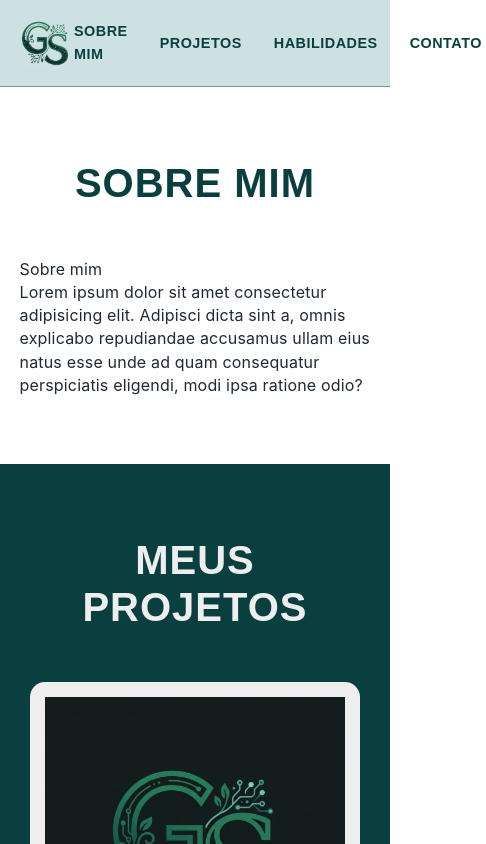
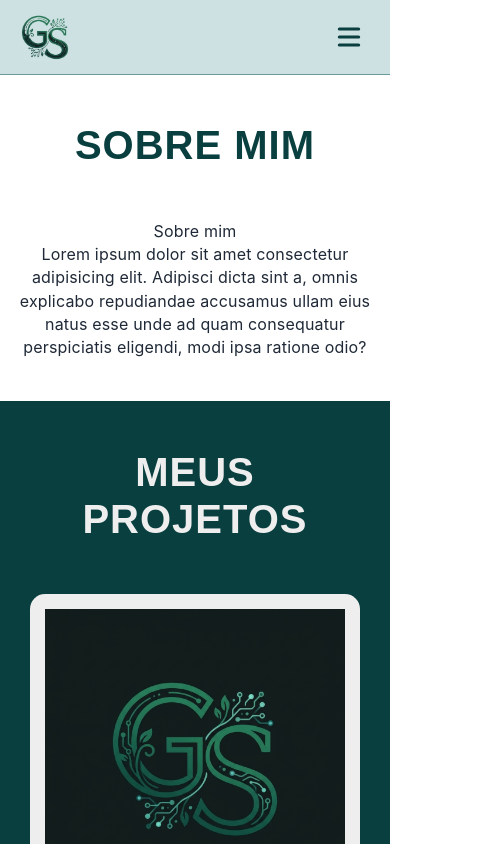
Before and after one commit to gabriellysaless/portifolio, a React (Vite) app: page / in a window 390 px wide. Shown: the top 844 px of the page, 486 px wide, since content can reach past the window. Built offline with nearby package versions, Linux system fonts and the light colour scheme.

Commit message:
style: estilo responsivo para mobile

```diff
--- a/src/App.module.css
+++ b/src/App.module.css
@@ -19,12 +19,22 @@
     justify-content: center;
     flex-wrap: wrap;
     gap: 2rem;
+    margin-top: 2rem;
 }
 
 .redesContainer {
     display: flex;
+    align-items: center;
+    justify-content: center;
 }
 
 .redesContainer h3 {
     display: block;
 }
+
+@media (max-width: 768px) {
+    .contatoContainer {
+        flex-direction: column;
+        gap: 1.5rem;
+    }
+}
--- a/src/components/Form/Form.module.css
+++ b/src/components/Form/Form.module.css
@@ -1,20 +1,23 @@
 .form {
     display: flex;
     flex-direction: column;
+    width: 100%;
+    max-width: 420px;
     margin: 20px 40px 20px 0;
     padding-right: 40px;
     border-right: 1px solid #D4A373;
 }
 
 .form__input {
-    margin-top: 10px;
+    margin-top: 12px;
     border-radius: 5px;
     border: 1px solid #0f5b5c83;
-    padding: 10px;
+    padding: 12px 15px;
     font-family: 'Inter', sans-serif;
 }
 
 .form__button {
+    width: 100%;
     margin: 18px 0;
     padding: 8px;
     border-radius: 5px;
@@ -29,3 +32,13 @@
     background-color: #0a3f40;
     cursor: pointer;
 }
+
+@media (max-width: 768px) {
+    .form {
+        border-right: none;
+        border-bottom: 1px solid #D4A373;
+        padding-right: 0;
+        padding-bottom: 20px;
+        margin: 0 0 20px 0;
+    }
+}
--- a/src/components/Header/Header.module.css
+++ b/src/components/Header/Header.module.css
@@ -6,6 +6,7 @@
     padding: 12px 5%;
     background-color: #CDE0E2;
     border-bottom: 1px solid #0f5b5c83;
+    position: relative;
 }
 
 .header__image {
@@ -36,3 +37,44 @@
 .header__nav a:hover {
     color: #2A9D90;
 }
+
+/* --- BOTÃO HAMBÚRGUER (Escondido por padrão no computador) --- */
+.header__button {
+    display: none;
+    background: none;
+    border: none;
+    font-size: 2rem;
+    color: #0A3F40;
+    cursor: pointer;
+}
+
+@media (max-width: 768px) {
+    .header__button {
+        display: flex;
+        align-items: center;
+        justify-content: center;
+    }
+
+    /* Oculta o nav padrão no celular */
+    .header__nav {
+        display: none;
+        position: absolute;
+        top: 100%;
+        left: 0;
+        width: 100%;
+
+        flex-direction: column;
+        align-items: center;
+        gap: 1.2rem;
+
+        padding: 20px 0;
+        background-color: #CDE0E2;
+        border-bottom: 1px solid #0f5b5c83;
+        box-shadow: 0 4px 12px rgba(0, 0, 0, 0.1);
+        z-index: 100;
+    }
+
+    .header__nav--open {
+        display: flex;
+    }
+}
--- a/src/components/Header/index.jsx
+++ b/src/components/Header/index.jsx
@@ -1,16 +1,33 @@
+import { useState } from "react";
 import styles from "./Header.module.css";
 import logoClara from "../../assets/logo-clara-menor.jpg";
+import { HiMenu, HiX } from "react-icons/hi";
 
-export default function Header () {
+export default function Header() {
+    const [menuOpen, setMenuOpen] = useState(false);
+
+    const toggleMenu = () => setMenuOpen(!menuOpen);
+    const closeMenu = () => setMenuOpen(false);
+
     return (
         <header className={styles.header}>
-            <img src={logoClara} alt="logo" className={styles.header__image}/>
-            <nav className={styles.header__nav}>
-                <a href="#sobre">Sobre mim</a>
-                <a href="#projetos">Projetos</a>
-                <a href="#habilidades">Habilidades</a>
-                <a href="#contato">Contato</a>
+            <img src={logoClara} alt="logo" className={styles.header__image} />
+
+            <button
+                className={styles.header__button}
+                onClick={toggleMenu}
+                aria-label="Toggle menu"
+            >
+                {menuOpen ? <HiX /> : <HiMenu />}
+            </button>
+
+            {/* Nav recebe a classe extra 'header__nav--open' quando menuOpen for true */}
+            <nav className={`${styles.header__nav} ${menuOpen ? styles["header__nav--open"] : ""}`}>
+                <a href="#sobre" onClick={closeMenu}>Sobre mim</a>
+                <a href="#projetos" onClick={closeMenu}>Projetos</a>
+                <a href="#habilidades" onClick={closeMenu}>Habilidades</a>
+                <a href="#contato" onClick={closeMenu}>Contato</a>
             </nav>
         </header>
-    )
+    );
 }
--- a/src/components/IconButton/IconButton.module.css
+++ b/src/components/IconButton/IconButton.module.css
@@ -4,8 +4,7 @@
     justify-content: center;
     width: 45px;
     height: 45px;
-    margin-right: 20px;
-    margin-bottom: 20px;
+    margin: 20px 10px;
     border: none;
     border-radius: 50%;
     background-color: #0F172A;
--- a/src/components/Section/Section.module.css
+++ b/src/components/Section/Section.module.css
@@ -20,6 +20,7 @@
     width: 100%;
     max-width: 1200px;
     font-family: 'Inter', sans-serif;
+    text-align: center;
 }
 
 .projetos {
@@ -33,3 +34,10 @@
 .contato {
     background-color: #E6F4EA
 }
+
+/* Regra para celulares e telas menores que 768px */
+@media (max-width: 768px) {
+    .section {
+        padding: 5vh 1rem; /* Reduz o padding lateral para dar mais espaço ao conteúdo */
+    }
+}
```
